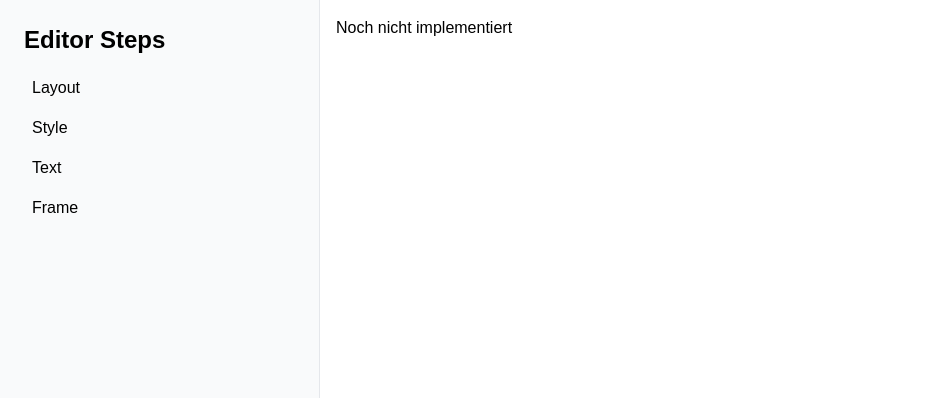
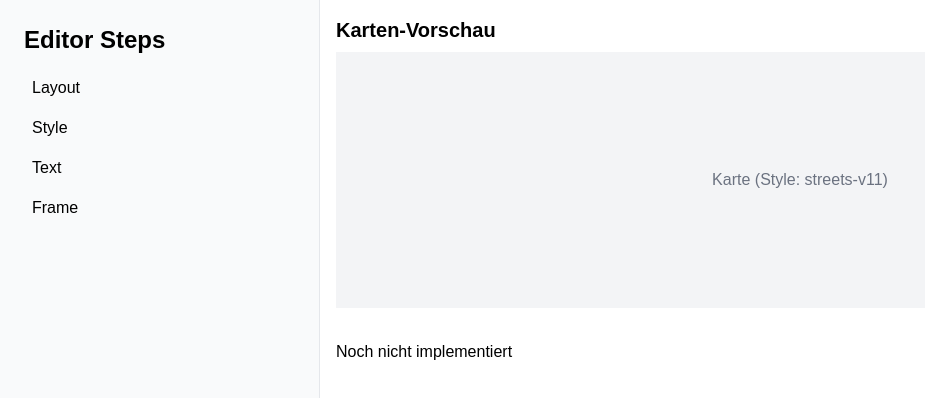
Before and after one commit to Thorgk91/trove-studio, a Next.js app: page /editor in a window 1280 px wide. Shown: the top 398 px of the page, without its empty margins (0-925 px from the left). Built offline with nearby package versions, Linux system fonts and the light colour scheme.

Commit message:
chore: Debugging frame error

```diff
--- a/components/MapPreview.tsx
+++ b/components/MapPreview.tsx
@@ -1,36 +1,56 @@
 // components/MapPreview.tsx
-import React from 'react';
-import { useEditorStore } from '../store/editorStore';
+
+import React from 'react'
+import { useEditorStore, FrameType } from '../store/editorStore'
 
 export default function MapPreview() {
-  const { text, font, color, frame } = useEditorStore((state) => ({
-    text: state.text,
-    font: state.font,
-    color: state.color,
-    frame: state.frame,
-  }));
+  const { layout, color, mapStyle, text, font, frame } = useEditorStore((s) => ({
+    layout:    s.layout,
+    color:     s.color,
+    mapStyle:  s.mapStyle,
+    text:      s.text,
+    font:      s.font,
+    frame:     s.frame,
+  }))
 
-  // Frame-Klassen basierend auf dem ausgewählten Frame
-  const frameClass = {
-    none: '',
-    'thin-black': 'border border-black',
-    'thin-white': 'border border-white',
-    wooden: 'border-4 border-[#8B5E3C]',
-  }[frame];
+  // Mapping der FrameType-Werte auf Tailwind-Klassen
+  const frameClasses: Record<FrameType, string> = {
+    none:   '',
+    simple: 'border border-gray-400',
+    fancy:  'border-4 border-dashed border-purple-600 p-1 rounded-lg',
+  }
+
+  // Optional: Mapping der Schriftarten (falls nötig)
+  const fontClasses: Record<string, string> = {
+    'sans-serif': 'font-sans',
+    serif:        'font-serif',
+    monospace:    'font-mono',
+    // weitere Fonts hier ergänzen…
+  }
 
   return (
-    <div className={`relative h-full w-full bg-gray-200 ${frameClass}`}>
-      {/* Text Overlay */}
-      <div
-        className="absolute inset-0 flex items-center justify-center pointer-events-none"
-        style={{ fontFamily: font, color }}
-      >
-        {text}
+    <div className="p-4">
+      <h2 className="text-xl font-semibold mb-2">Karten-Vorschau</h2>
+      <div className={`relative w-full h-64 bg-gray-100 overflow-hidden ${frameClasses[frame]}`}>
+        {/* Platzhalter-Karte */}
+        <div className="w-full h-full flex items-center justify-center text-gray-500">
+          Karte (Style: {mapStyle})
+        </div>
+
+        {/* Text-Overlay */}
+        {text && (
+          <div
+            className={`
+              absolute inset-0 flex items-center justify-center pointer-events-none
+              ${fontClasses[font] ?? ''}
+            `}
+          >
+            <span className="text-2xl" style={{ color }}>
+              {text}
+            </span>
+          </div>
+        )}
       </div>
-      {/* Placeholder Hinweis */}
-      <p className="absolute bottom-4 right-4 text-xs text-gray-500">
-        Map Preview Placeholder
-      </p>
     </div>
-  );
+  )
 }
```
